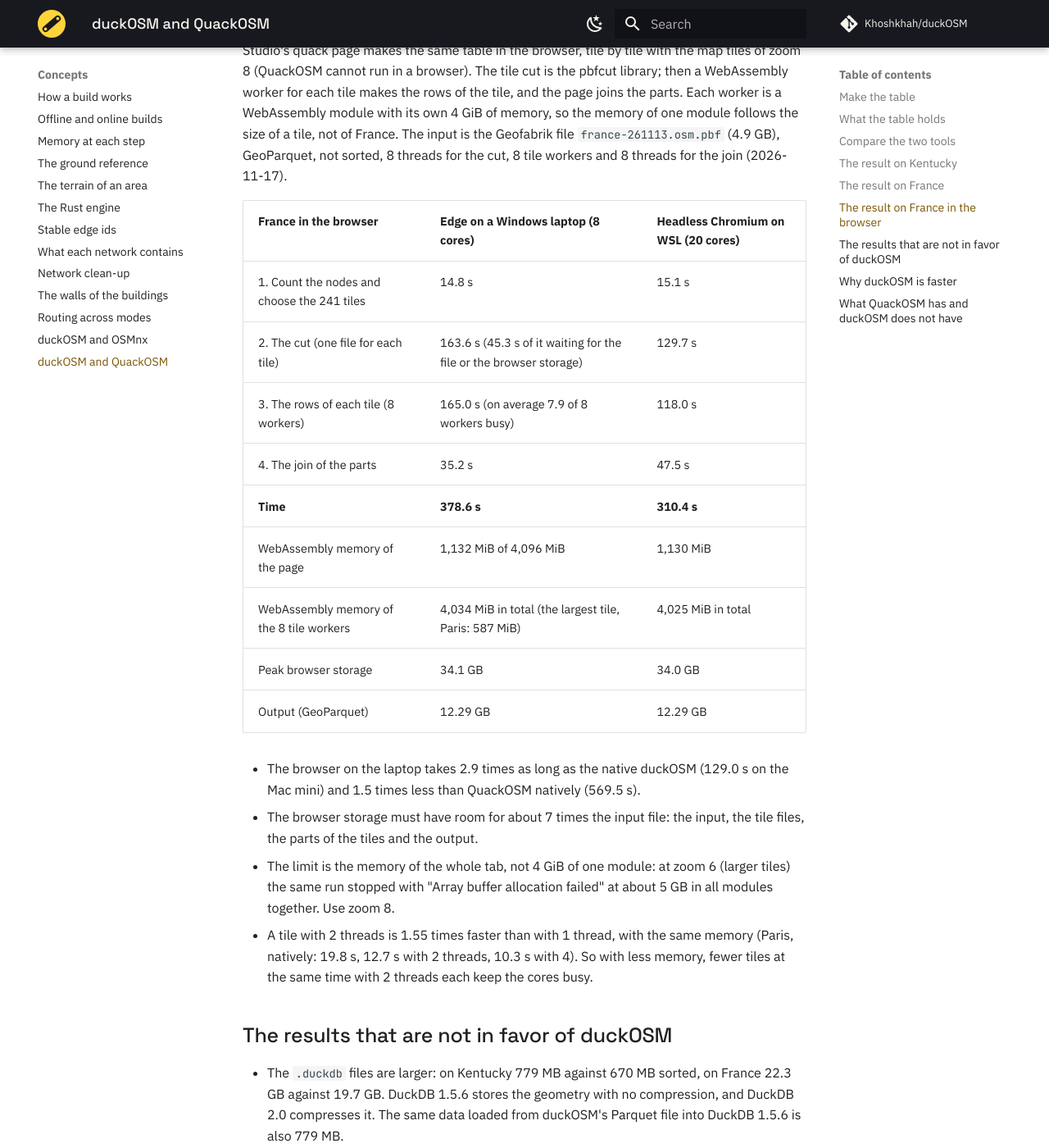
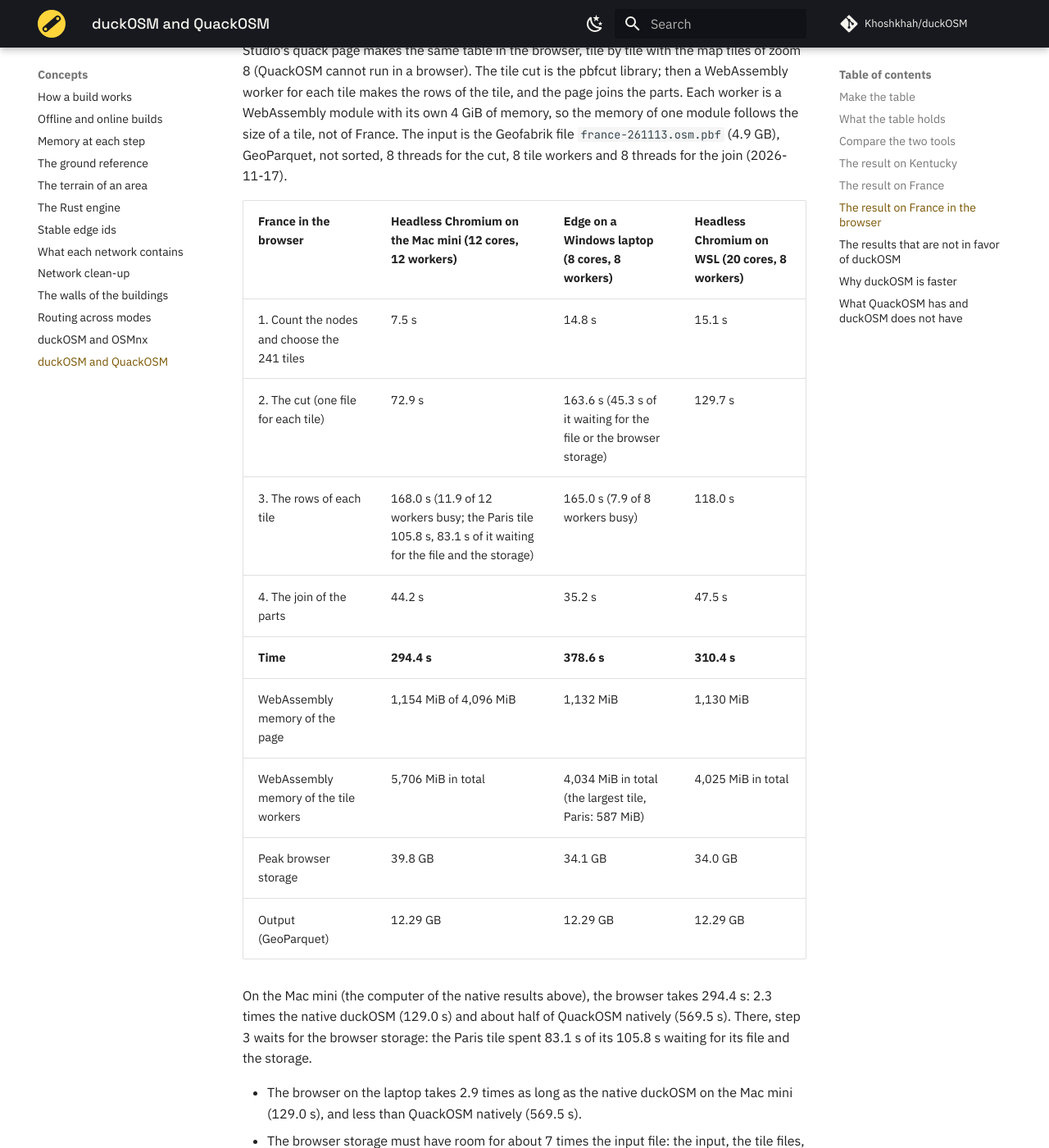
Before and after one commit to Khoshkhah/duckOSM, an MkDocs documentation site: the page built from docs/concepts/quackosm.md, in a window 1280 px wide and 1400 px high, scrolled down 5489 px. Shown: the whole window at 82% size. Built offline with MkDocs 1.6.1 and Material for MkDocs 9.7.7, drawn with Linux system fonts in a browser that asks for light colours; comment, search, counter and statistics services are not loaded.

Commit message:
Docs: the France quack page on the Mac mini too (294.4 s)
Co-Authored-By: Claude Opus 5.5 <noreply@anthropic.com>

```diff
--- a/docs/concepts/quackosm.md
+++ b/docs/concepts/quackosm.md
@@ -161,20 +161,24 @@ the page joins the parts. Each worker is a WebAssembly module with its own 4 GiB
 follows the size of a tile, not of France. The input is the Geofabrik file `france-261113.osm.pbf` (4.9 GB), GeoParquet,
 not sorted, 8 threads for the cut, 8 tile workers and 8 threads for the join (2026-11-17).
 
-| France in the browser | Edge on a Windows laptop (8 cores) | Headless Chromium on WSL (20 cores) |
-|---|---|---|
-| 1. Count the nodes and choose the 241 tiles | 14.8 s | 15.1 s |
-| 2. The cut (one file for each tile) | 163.6 s (45.3 s of it waiting for the file or the browser storage) | 129.7 s |
-| 3. The rows of each tile (8 workers) | 165.0 s (on average 7.9 of 8 workers busy) | 118.0 s |
-| 4. The join of the parts | 35.2 s | 47.5 s |
-| **Time** | **378.6 s** | **310.4 s** |
-| WebAssembly memory of the page | 1,132 MiB of 4,096 MiB | 1,130 MiB |
-| WebAssembly memory of the 8 tile workers | 4,034 MiB in total (the largest tile, Paris: 587 MiB) | 4,025 MiB in total |
-| Peak browser storage | 34.1 GB | 34.0 GB |
-| Output (GeoParquet) | 12.29 GB | 12.29 GB |
+| France in the browser | Headless Chromium on the Mac mini (12 cores, 12 workers) | Edge on a Windows laptop (8 cores, 8 workers) | Headless Chromium on WSL (20 cores, 8 workers) |
+|---|---|---|---|
+| 1. Count the nodes and choose the 241 tiles | 7.5 s | 14.8 s | 15.1 s |
+| 2. The cut (one file for each tile) | 72.9 s | 163.6 s (45.3 s of it waiting for the file or the browser storage) | 129.7 s |
+| 3. The rows of each tile | 168.0 s (11.9 of 12 workers busy; the Paris tile 105.8 s, 83.1 s of it waiting for the file and the storage) | 165.0 s (7.9 of 8 workers busy) | 118.0 s |
+| 4. The join of the parts | 44.2 s | 35.2 s | 47.5 s |
+| **Time** | **294.4 s** | **378.6 s** | **310.4 s** |
+| WebAssembly memory of the page | 1,154 MiB of 4,096 MiB | 1,132 MiB | 1,130 MiB |
+| WebAssembly memory of the tile workers | 5,706 MiB in total | 4,034 MiB in total (the largest tile, Paris: 587 MiB) | 4,025 MiB in total |
+| Peak browser storage | 39.8 GB | 34.1 GB | 34.0 GB |
+| Output (GeoParquet) | 12.29 GB | 12.29 GB | 12.29 GB |
 
-- The browser on the laptop takes 2.9 times as long as the native duckOSM (129.0 s on the Mac mini) and 1.5 times less
-  than QuackOSM natively (569.5 s).
+On the Mac mini (the computer of the native results above), the browser takes 294.4 s: 2.3 times the native duckOSM
+(129.0 s) and about half of QuackOSM natively (569.5 s). There, step 3 waits for the browser storage: the Paris tile spent
+83.1 s of its 105.8 s waiting for its file and the storage.
+
+- The browser on the laptop takes 2.9 times as long as the native duckOSM on the Mac mini (129.0 s), and less than
+  QuackOSM natively (569.5 s).
 - The browser storage must have room for about 7 times the input file: the input, the tile files, the parts of the
   tiles and the output.
 - The limit is the memory of the whole tab, not 4 GiB of one module: at zoom 6 (larger tiles) the same run stopped with
```
